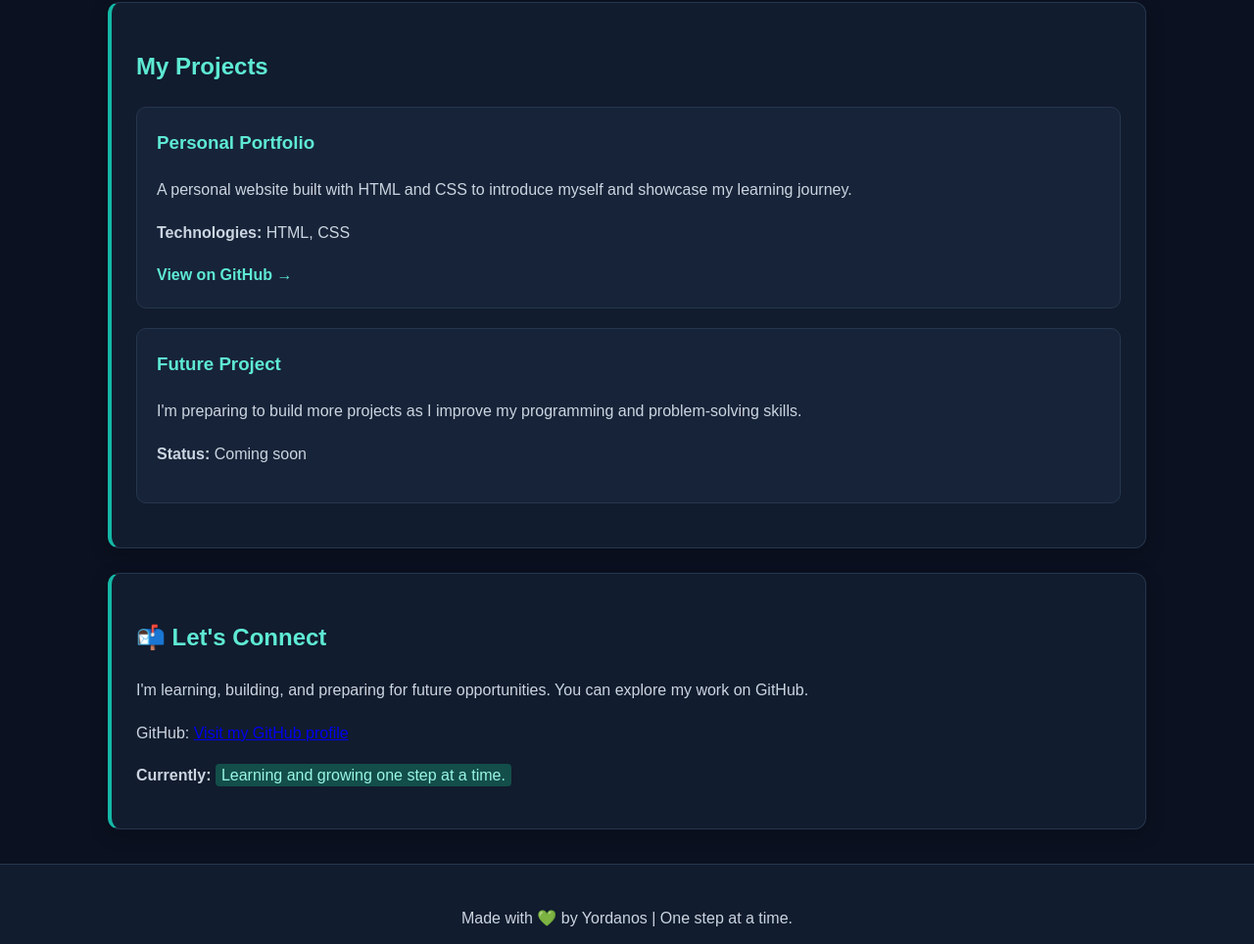
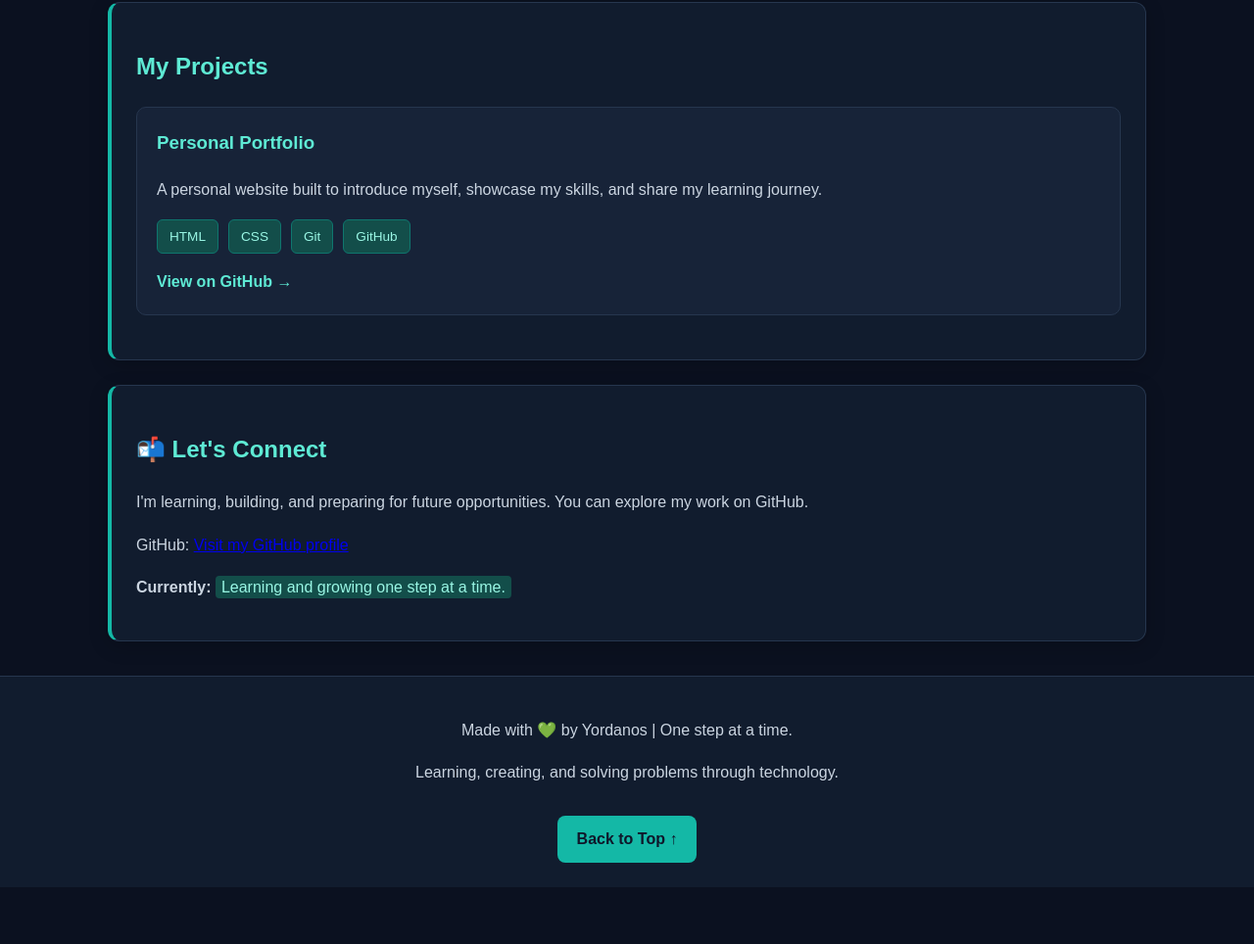
Before and after one commit to yordi19-21/my-portfolio, a plain HTML site: page index.html in a window 1280 px wide. Shown: the part 3086-4050 px from the top of the page at 98% size. After the commit the page ends 3992 px from the top, so only its background shows below. Drawn offline with Linux system fonts and the light colour scheme.

Commit message:
Add technology tags to project cards

```diff
--- a/index.html
+++ b/index.html
@@ -381,6 +381,29 @@
         flex-basis: auto;
     }
 }
+/* Day 7: Project technology tags */
+
+.project-technologies {
+    display: flex;
+    flex-wrap: wrap;
+    gap: 10px;
+    margin: 15px 0;
+}
+
+.tech-tag {
+    background: #134e4a;
+    color: #99f6e4;
+    padding: 5px 12px;
+    border-radius: 6px;
+    font-size: 0.85rem;
+    border: 1px solid #0f766e;
+    transition: 0.3s ease;
+}
+
+.tech-tag:hover {
+    background: #14b8a6;
+    color: #0f172a;
+}
     </style>
 </head>
 
@@ -627,11 +650,16 @@
     <h3>Personal Portfolio</h3>
 
     <p>
-                    A personal website built with HTML and CSS
-                    to introduce myself and showcase my learning journey.
+        A personal website built to introduce myself,
+        showcase my skills, and share my learning journey.
     </p>
 
-                <p><strong>Technologies:</strong> HTML, CSS</p>
+    <div class="project-technologies">
+        <span class="tech-tag">HTML</span>
+        <span class="tech-tag">CSS</span>
+        <span class="tech-tag">Git</span>
+        <span class="tech-tag">GitHub</span>
+    </div>
 
     <a class="project-link"
        href="https://github.com/yordi19-21/my-portfolio"
@@ -639,17 +667,6 @@
        rel="noopener noreferrer">
         View on GitHub →
     </a>
-            </article>
-
-            <article class="project-card">
-                <h3>Future Project</h3>
-
-                <p>
-                    I'm preparing to build more projects as I improve
-                    my programming and problem-solving skills.
-                </p>
-
-                <p><strong>Status:</strong> Coming soon</p>
 </article>
         </section>
 
```
Lines whose indentation alone changed are shown as unchanged.
